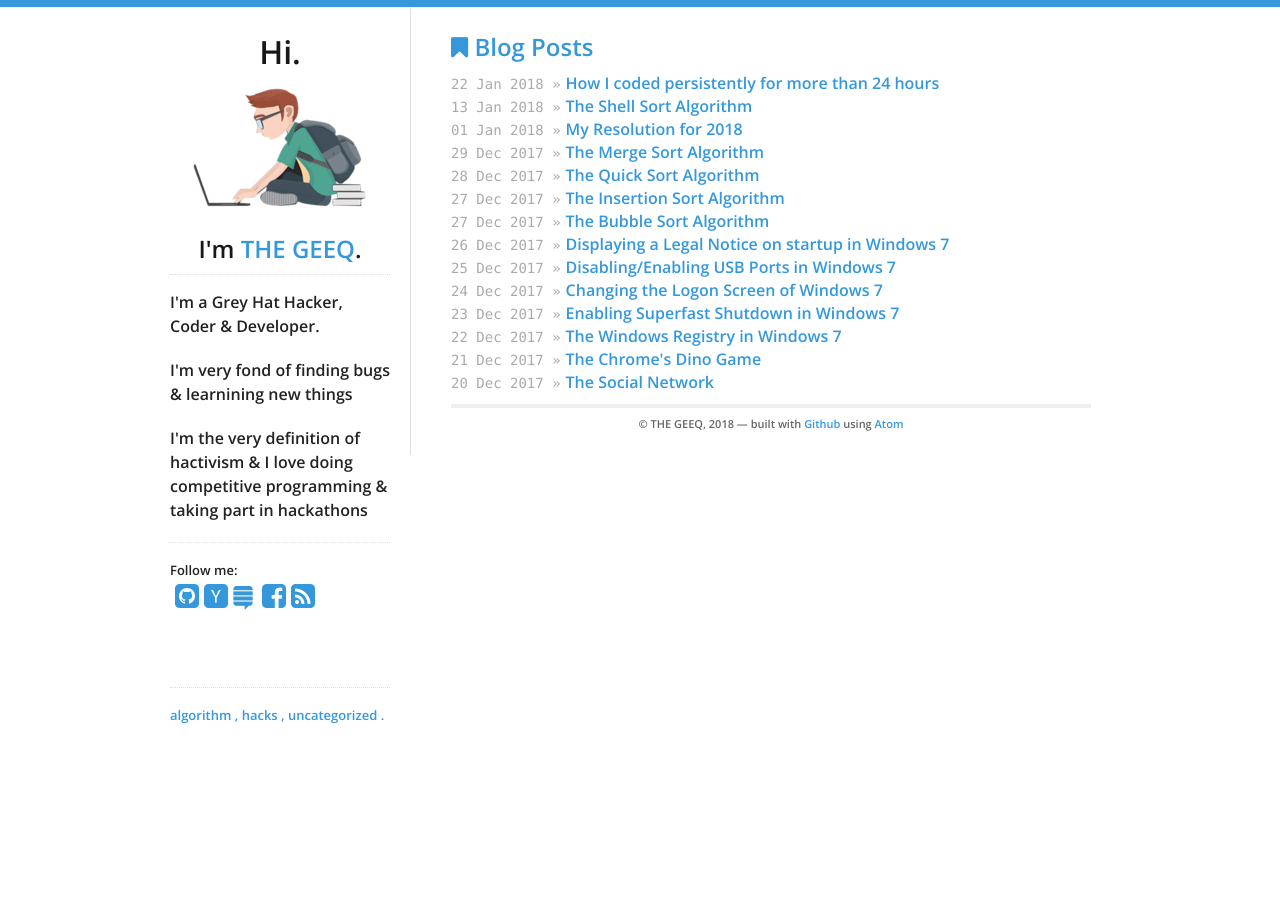
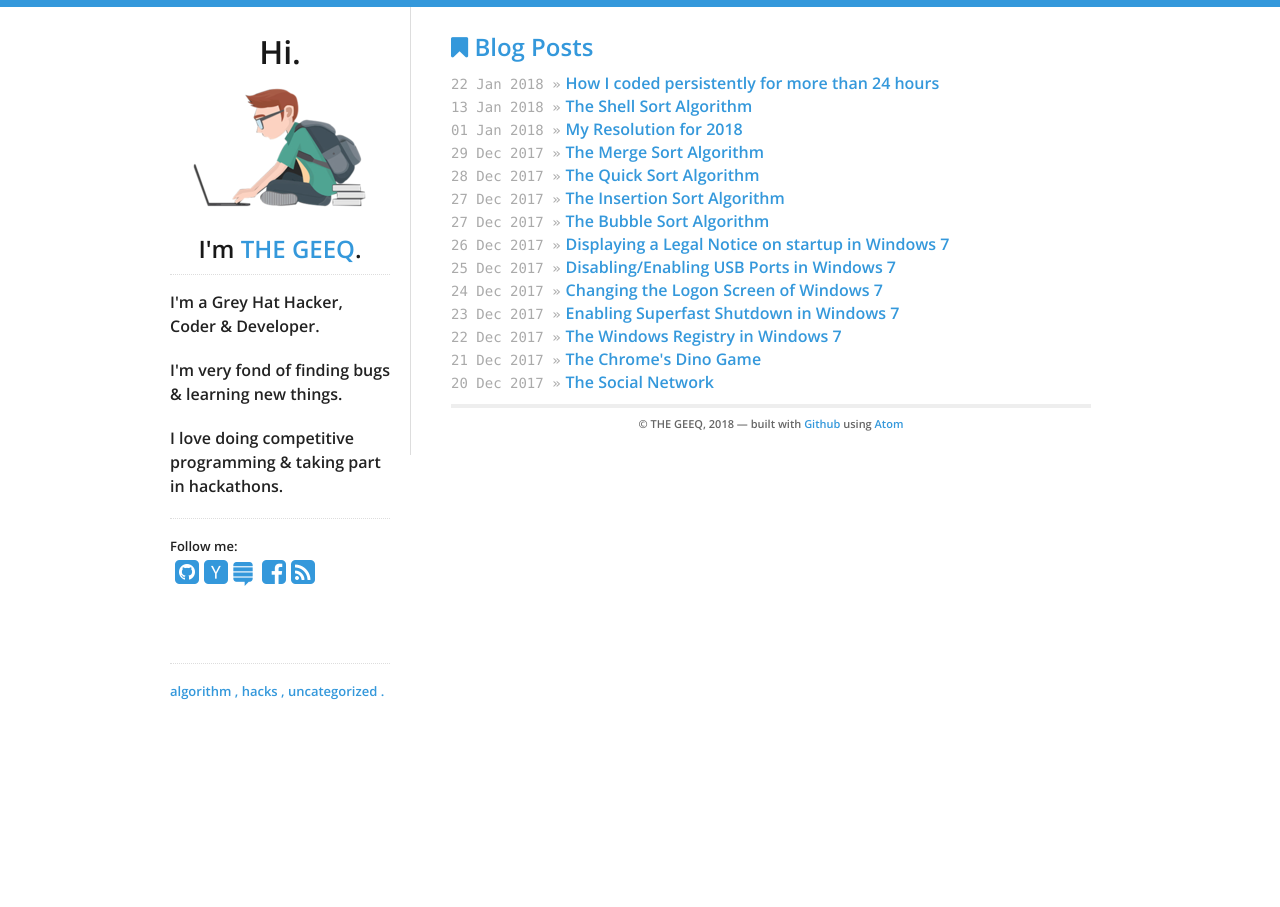
Before and after one commit to anthrax3/thegeeq.github.io, a Jekyll site: the page built from index.html, in a window 1280 px wide. Built offline with Jekyll 4.4.1, drawn with Linux system fonts in a browser that asks for light colours; nearby versions of some CDN libraries.

Commit message:
Update sidebar.html

```diff
--- a/_includes/sidebar.html
+++ b/_includes/sidebar.html
@@ -10,8 +10,8 @@
   <h2>I'm <a href="/">{{ site.data.theme.name }}</a>.</h2>
   <div id="bio">
     <p>I'm a Grey Hat Hacker, Coder & Developer.</p>
-    <p>I'm very fond of finding bugs & learnining new things</p>
-    <p>I'm the very definition of hactivism & I love doing competitive programming & taking part in hackathons</p>
+    <p>I'm very fond of finding bugs & learning new things.</p>
+    <p>I love doing competitive programming & taking part in hackathons.</p>
   </div>
   <div id="social">
     {% include social.html %}
```
